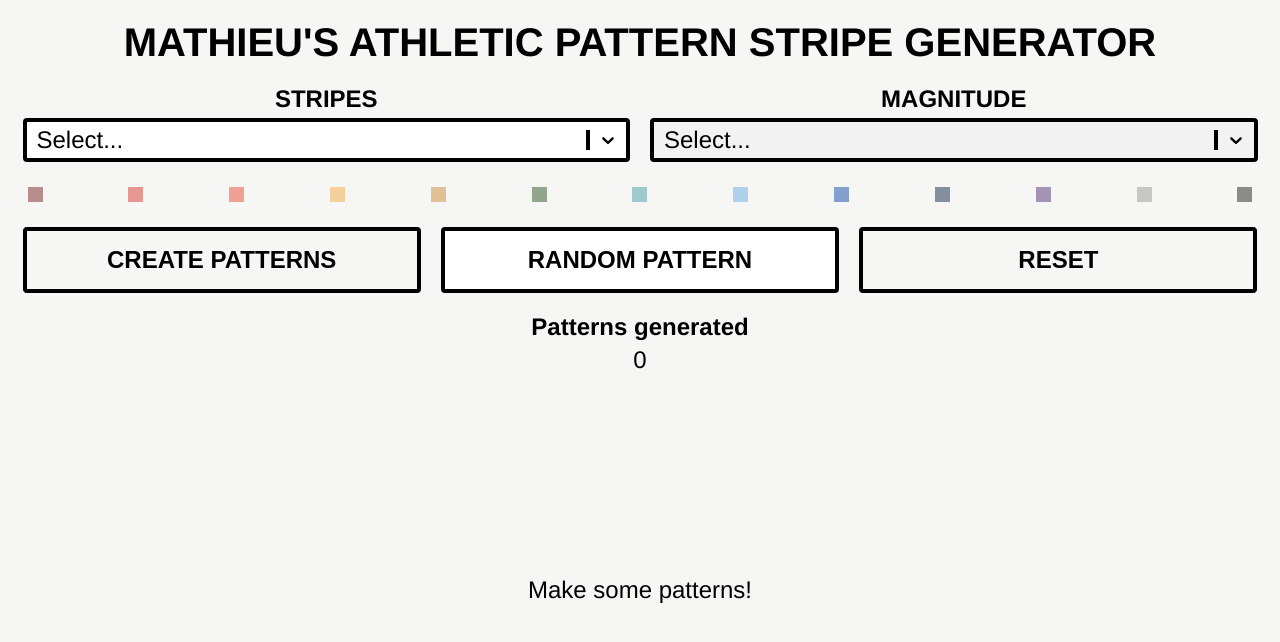
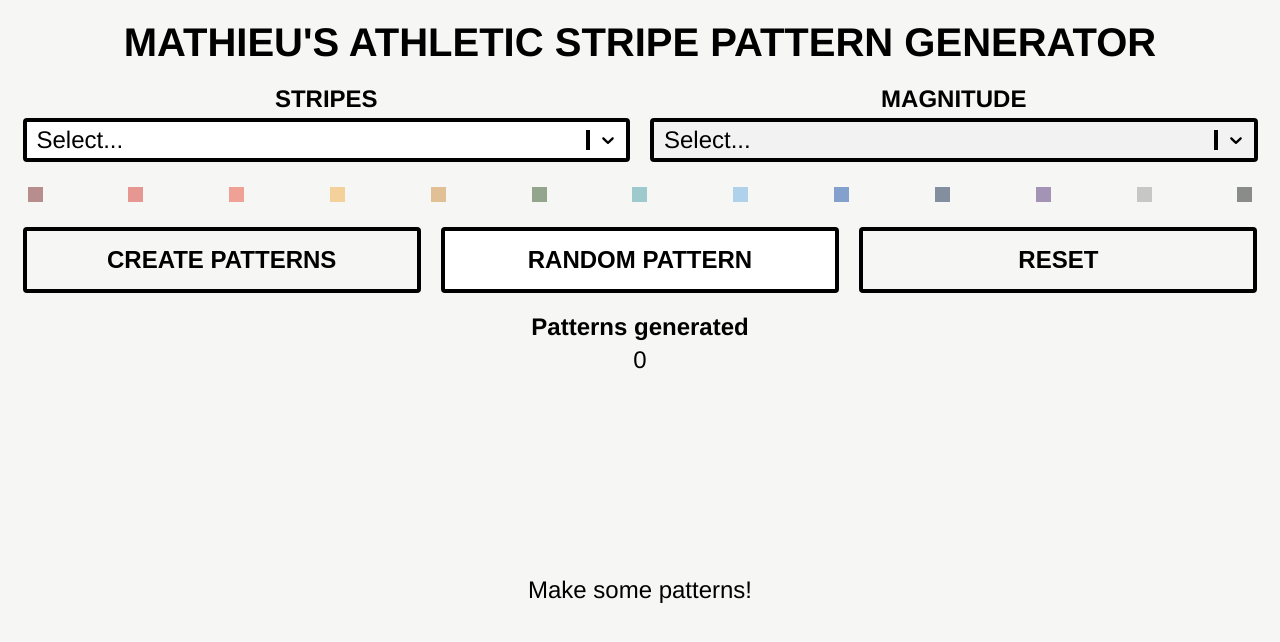
Before and after one commit to affordances/stripes, a React (Create React App) app: page / in a window 1280 px wide. Shown: the top 642 px of the page. Built offline with nearby package versions, Linux system fonts and the light colour scheme.

Commit message:
use getCreatedMagnitude

```diff
--- a/src/App.js
+++ b/src/App.js
@@ -14,6 +14,7 @@ import {
   EmptyStateContainer,
   Title,
 } from "./styles.js";
+import { getCreatedMagnitude } from "./helpers.js";
 import { useStripes } from "./hooks.js";
 import { Menu } from "./Menu.js";
 
@@ -37,12 +38,14 @@ const PatternRenderer = memo((props) => {
 
 const App = () => {
   const { patterns, magnitude, ...props } = useStripes();
-
-  const rowHeight = magnitude ? magnitude * 10 + 47 : 0;
+  const currentMagnitude = patterns.length
+    ? getCreatedMagnitude(patterns[0][0].pattern)
+    : 0;
+  const rowHeight = currentMagnitude > 0 ? magnitude * 10 + 47 : 0;
 
   return (
     <Container>
-      <Title>MATHIEU'S ATHLETIC PATTERN STRIPE GENERATOR</Title>
+      <Title>MATHIEU'S ATHLETIC STRIPE PATTERN GENERATOR</Title>
       <Menu magnitude={magnitude} {...props} />
       {patterns.length > 0 ? (
         <AutoSizerContainer>
--- a/src/config.js
+++ b/src/config.js
@@ -12,7 +12,6 @@ export const colors = [
   { label: "royal blue", value: "#144ea8" },
   { label: "navy blue", value: "#13294b" },
   { label: "purple", value: "#523178" },
-  // { label: "white", value: "#f6f7f4" },
   { label: "gray", value: "#999999" },
   { label: "black", value: "#212322" },
 ];
--- a/src/helpers.js
+++ b/src/helpers.js
@@ -43,6 +43,10 @@ export const convertTo2D = (array) => {
   return result;
 };
 
+export const getCreatedMagnitude = (pattern) => {
+  return pattern.reduce((acc, p) => acc + p.count, 0);
+};
+
 export const splitter = (arr) => {
   return arr.map((arr2) =>
     arr2.split("").map((letter) => lettersToNumbers[letter])
--- a/src/styles.js
+++ b/src/styles.js
@@ -7,6 +7,7 @@ export const Container = styled.div`
   flex-direction: column;
   padding: 20px 20px 0 20px;
   margin: auto;
+  overflow: auto;
 `;
 
 export const Title = styled.h1`
```
